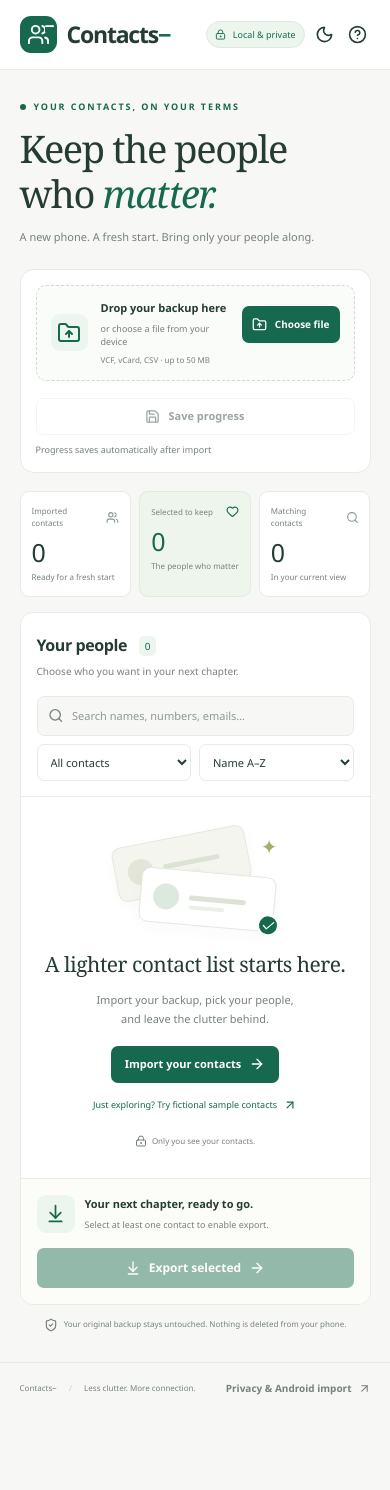
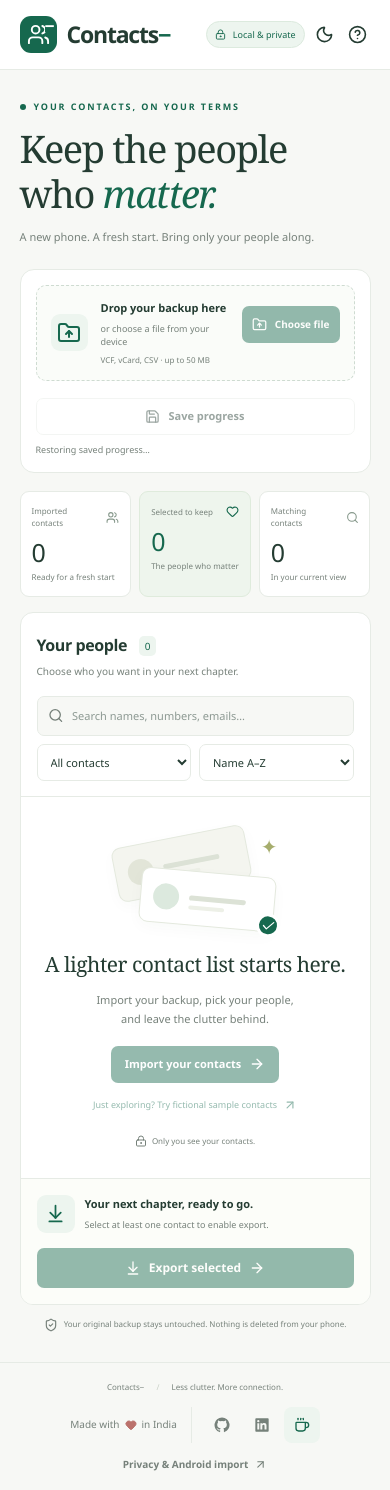
Before and after one commit to indie-builder5/Contacts-, a React (Vite) app: page / in a window 390 px wide. Before the commit the page ends 1414 px from the top, so only its background shows below. Built offline with nearby package versions, Linux system fonts and the light colour scheme.

Commit message:
Add made-with-love credit and creator links to footer

```diff
--- a/src/App.tsx
+++ b/src/App.tsx
@@ -26,6 +26,7 @@ import type { Contact, ContactFilter, ImportResult, SortOrder } from './types/co
 import { duplicateCandidates, filterContacts, updateSelection } from './features/contacts/logic';
 import { exportVcard, parseVcard, propertyParts } from './lib/vcard';
 import { Modal } from './components/Modal';
+import { SocialLinks } from './components/SocialLinks';
 import { clearSession, loadSession, saveSession } from './lib/session';
 import demo from '../public/sample-contacts.vcf?raw';
 
@@ -873,7 +874,12 @@ export default function App() {
         <button className="text-button muted" onClick={() => setModal('help')}>
           Privacy & Android import <ArrowUpRight size={13} />
         </button>
-        <span>Built for a fresh start.</span>
+        <div className="footer-creator">
+          <span className="footer-credit" aria-label="Made with love in India">
+            Made with <Heart size={12} aria-hidden="true" /> in India
+          </span>
+          <SocialLinks />
+        </div>
       </footer>
       {modal === 'help' && (
         <Modal title="A fresh start, in three steps" close={close}>
--- /dev/null
+++ b/src/components/SocialLinks.tsx
@@ -0,0 +1,40 @@
+import { Coffee } from 'lucide-react';
+
+export function SocialLinks() {
+  return (
+    <nav className="social-links" aria-label="Creator links">
+      <a
+        href="https://github.com/paritoshpky5"
+        target="_blank"
+        rel="noopener noreferrer"
+        aria-label="GitHub profile"
+        title="GitHub"
+      >
+        <svg viewBox="0 0 24 24" fill="currentColor" aria-hidden="true">
+          <path d="M12 .75a11.25 11.25 0 0 0-3.56 21.92c.56.1.77-.24.77-.54v-2.1c-3.13.68-3.79-1.33-3.79-1.33-.51-1.3-1.25-1.65-1.25-1.65-1.02-.7.08-.68.08-.68 1.13.08 1.73 1.16 1.73 1.16 1 1.72 2.64 1.23 3.28.94.1-.73.39-1.23.72-1.51-2.5-.29-5.13-1.25-5.13-5.56 0-1.23.44-2.24 1.16-3.03-.12-.28-.5-1.43.11-2.98 0 0 .95-.3 3.1 1.16a10.8 10.8 0 0 1 5.64 0c2.15-1.46 3.1-1.16 3.1-1.16.61 1.55.23 2.7.11 2.98.72.79 1.16 1.8 1.16 3.03 0 4.32-2.63 5.27-5.14 5.55.4.35.76 1.03.76 2.08v3.1c0 .3.2.65.78.54A11.25 11.25 0 0 0 12 .75Z" />
+        </svg>
+      </a>
+      <a
+        href="https://www.linkedin.com/in/paritoshpky/"
+        target="_blank"
+        rel="noopener noreferrer"
+        aria-label="LinkedIn profile"
+        title="LinkedIn"
+      >
+        <svg viewBox="0 0 24 24" fill="currentColor" aria-hidden="true">
+          <path d="M20.45 2H3.55C2.69 2 2 2.68 2 3.52v16.96c0 .84.69 1.52 1.55 1.52h16.9c.86 0 1.55-.68 1.55-1.52V3.52c0-.84-.69-1.52-1.55-1.52ZM7.93 18.75H4.98V9.2h2.95v9.55ZM6.45 7.9a1.71 1.71 0 1 1 0-3.42 1.71 1.71 0 0 1 0 3.42Zm12.3 10.85H15.8V14.1c0-1.1-.02-2.53-1.54-2.53-1.54 0-1.77 1.2-1.77 2.45v4.73H9.54V9.2h2.83v1.3h.04c.39-.74 1.35-1.53 2.78-1.53 2.97 0 3.56 1.95 3.56 4.48v5.3Z" />
+        </svg>
+      </a>
+      <a
+        href="https://buymeachai.in/paritoshpky555"
+        target="_blank"
+        rel="noopener noreferrer"
+        aria-label="Buy me a chai"
+        title="Buy me a chai"
+        className="chai-link"
+      >
+        <Coffee size={17} aria-hidden="true" />
+      </a>
+    </nav>
+  );
+}
--- a/src/styles.css
+++ b/src/styles.css
@@ -899,6 +899,51 @@ footer {
   margin: 0 10px;
   color: #c7cfc5;
 }
+.footer-creator {
+  display: flex;
+  align-items: center;
+  gap: 16px;
+}
+.footer-credit {
+  display: inline-flex;
+  align-items: center;
+  gap: 5px;
+  white-space: nowrap;
+}
+.footer-credit svg {
+  color: #bb716b;
+  fill: currentColor;
+}
+.social-links {
+  display: flex;
+  align-items: center;
+  gap: 4px;
+  padding-left: 12px;
+  border-left: 1px solid var(--border);
+}
+.social-links a {
+  display: inline-flex;
+  align-items: center;
+  justify-content: center;
+  width: 32px;
+  height: 32px;
+  border-radius: 8px;
+  transition:
+    color 0.15s,
+    background 0.15s;
+}
+.social-links svg {
+  width: 16px;
+  height: 16px;
+}
+.social-links a:hover {
+  color: var(--green);
+  background: var(--soft);
+}
+.social-links .chai-link {
+  color: var(--green);
+  background: var(--soft);
+}
 .message {
   padding: 11px 14px;
   border: 1px solid var(--border);
@@ -1472,9 +1517,25 @@ footer {
     flex-wrap: wrap;
     margin-top: 17px;
     font-size: 8px;
-  }
-  footer > span:last-child {
-    display: none;
+    justify-content: center;
+    gap: 14px 20px;
+  }
+  footer > span:first-child {
+    flex-basis: 100%;
+    text-align: center;
+  }
+  .footer-creator {
+    flex-basis: 100%;
+    justify-content: center;
+    gap: 14px;
+    font-size: 10px;
+  }
+  footer > .text-button {
+    order: 1;
+  }
+  .social-links a {
+    width: 36px;
+    height: 36px;
   }
   .modal {
     padding: 22px;
```
Also changed, not shown: 2 other files (tests, documents, lock files or other folders).
